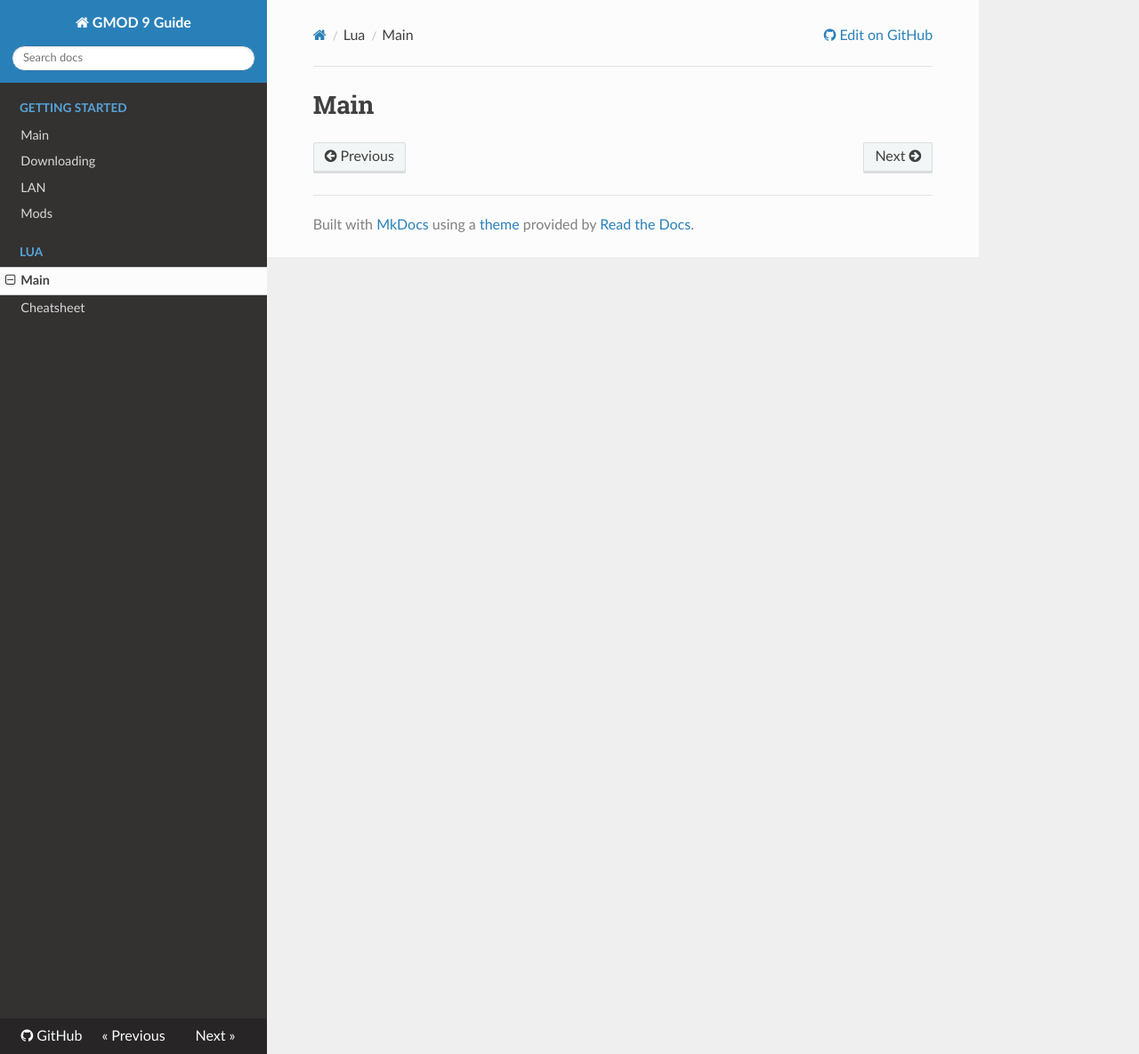
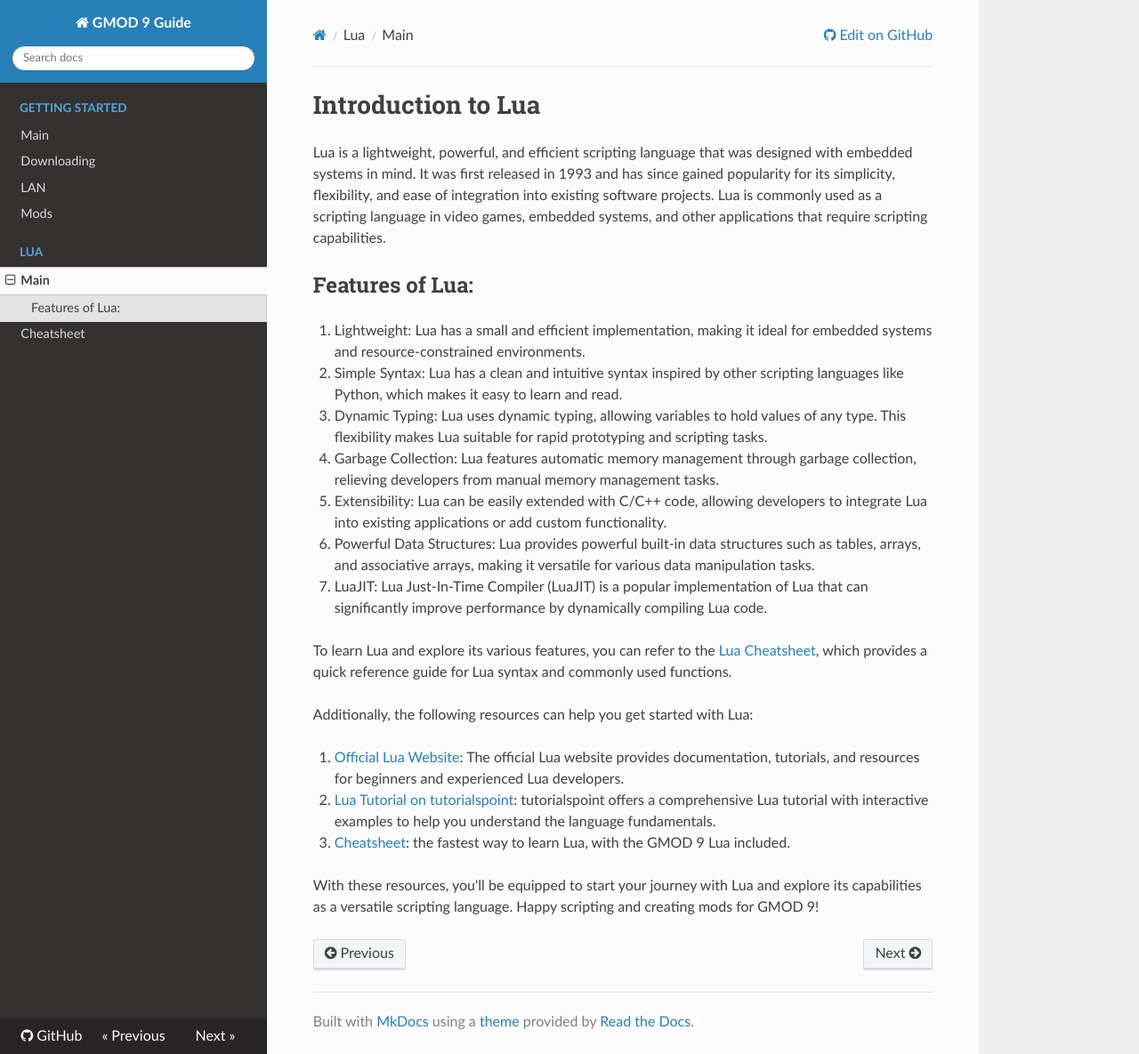
Before and after one commit to TheLocalMoon/gmod9-guide.github.io, an MkDocs documentation site: the page built from docs/lua-main.md, in a window 1280 px wide and 1185 px high. Shown: the whole window at 89% size. Built offline with MkDocs 1.6.1, drawn with Linux system fonts in a browser that asks for light colours; nearby versions of some CDN libraries.

```diff
--- a/docs/lua-main.md
+++ b/docs/lua-main.md
@@ -1 +1,22 @@
-# Main
+# Introduction to Lua
+
+Lua is a lightweight, powerful, and efficient scripting language that was designed with embedded systems in mind. It was first released in 1993 and has since gained popularity for its simplicity, flexibility, and ease of integration into existing software projects. Lua is commonly used as a scripting language in video games, embedded systems, and other applications that require scripting capabilities.
+
+## Features of Lua:
+1. Lightweight: Lua has a small and efficient implementation, making it ideal for embedded systems and resource-constrained environments.
+2. Simple Syntax: Lua has a clean and intuitive syntax inspired by other scripting languages like Python, which makes it easy to learn and read.
+3. Dynamic Typing: Lua uses dynamic typing, allowing variables to hold values of any type. This flexibility makes Lua suitable for rapid prototyping and scripting tasks.
+4. Garbage Collection: Lua features automatic memory management through garbage collection, relieving developers from manual memory management tasks.
+5. Extensibility: Lua can be easily extended with C/C++ code, allowing developers to integrate Lua into existing applications or add custom functionality.
+6. Powerful Data Structures: Lua provides powerful built-in data structures such as tables, arrays, and associative arrays, making it versatile for various data manipulation tasks.
+7. LuaJIT: Lua Just-In-Time Compiler (LuaJIT) is a popular implementation of Lua that can significantly improve performance by dynamically compiling Lua code.
+
+To learn Lua and explore its various features, you can refer to the [Lua Cheatsheet](https://devhints.io/lua), which provides a quick reference guide for Lua syntax and commonly used functions.
+
+Additionally, the following resources can help you get started with Lua:
+
+1. [Official Lua Website](https://www.lua.org/): The official Lua website provides documentation, tutorials, and resources for beginners and experienced Lua developers.
+2. [Lua Tutorial on tutorialspoint](https://www.tutorialspoint.com/lua/index.htm): tutorialspoint offers a comprehensive Lua tutorial with interactive examples to help you understand the language fundamentals.
+3. [Cheatsheet](cheatsheet.md): the fastest way to learn Lua, with the GMOD 9 Lua included.
+
+With these resources, you'll be equipped to start your journey with Lua and explore its capabilities as a versatile scripting language. Happy scripting and creating mods for GMOD 9!
```
Also changed, not shown: docs/cheatsheet.md (+14 -3 lines).
